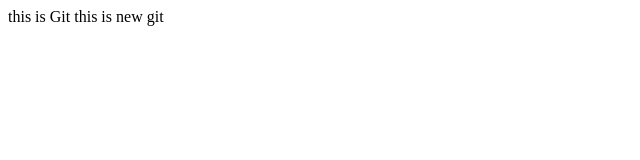
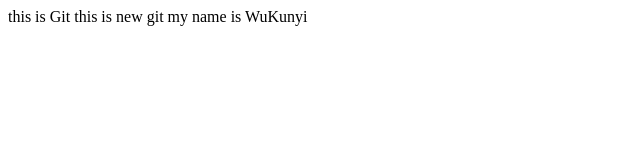
Before and after one commit to 123kg123/123kg123.github.io, a plain HTML site: page index.html in a window 1280 px wide. Shown: the whole page, without its empty margins (0-640 px from the left). Drawn offline with Linux system fonts and the light colour scheme.

Commit message:
TheYing first commit

```diff
--- a/index.html
+++ b/index.html
@@ -7,5 +7,6 @@
 	<body>
 		this is Git
 		this is new git
+		my name is WuKunyi
 	</body>
 </html>
```
